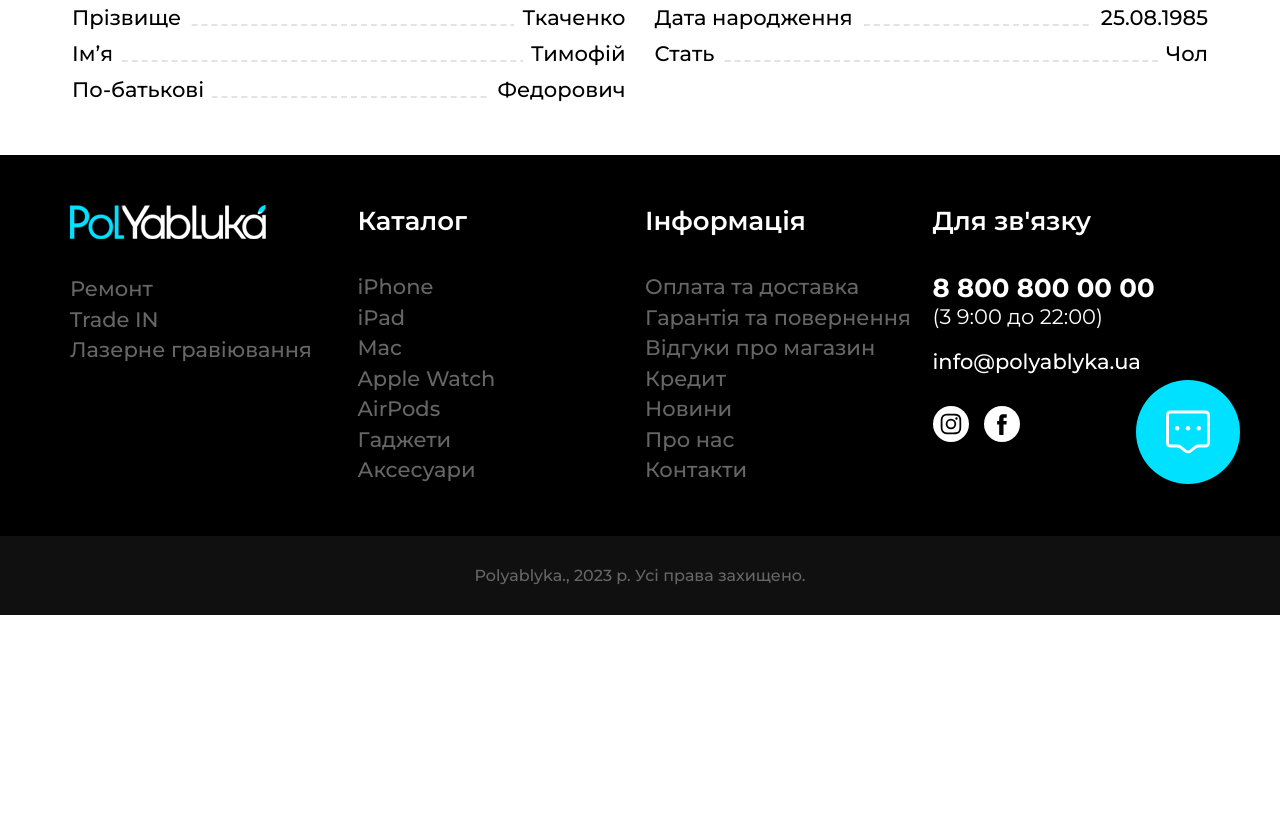
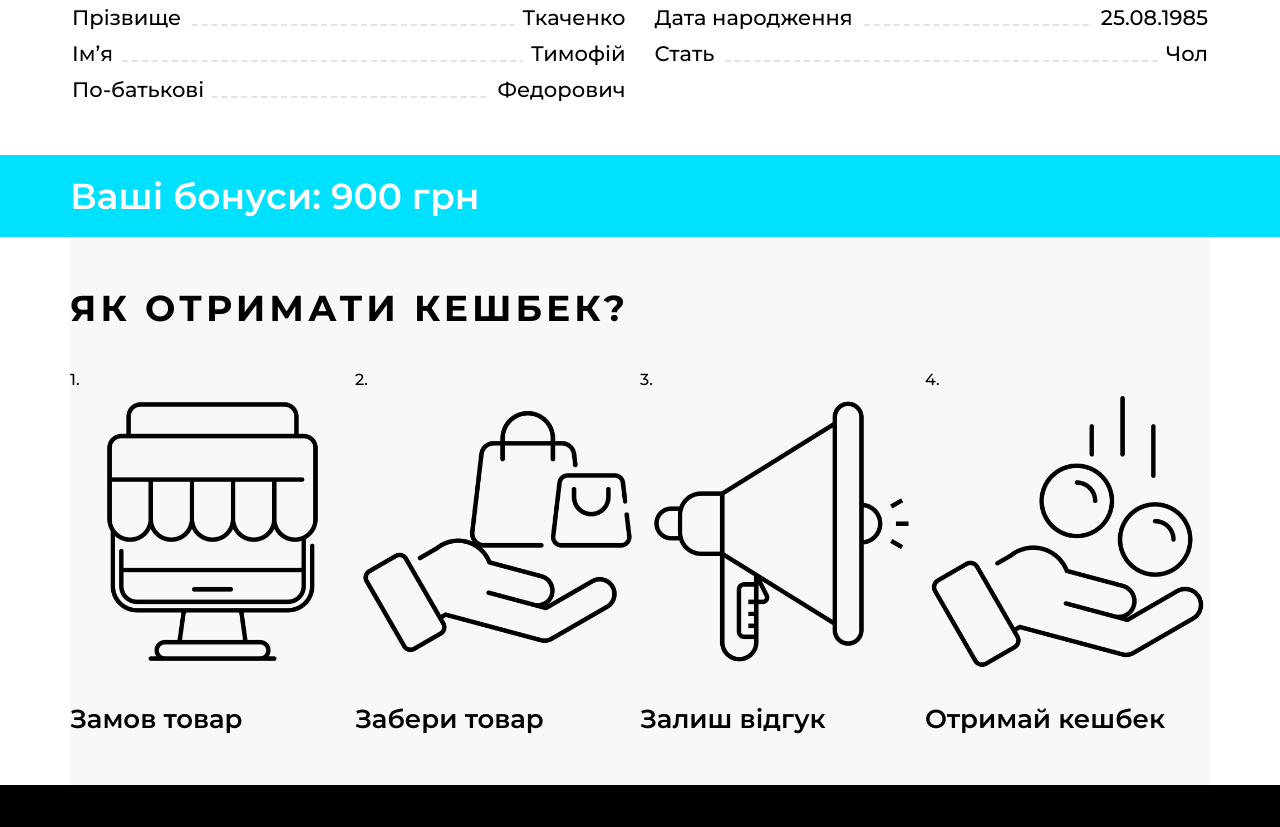
Before and after one commit to AdrianRazor/PolYabluka, a website: page src/profile.html in a window 1280 px wide. Shown: the part 393-1220 px from the top of the page. Before the commit the page ends 1008 px from the top, so only its background shows below. Drawn offline with nearby package versions, Linux system fonts and the light colour scheme; files that its build step writes are made by us from their sources.

Commit message:
added steps section

```diff
--- a/src/profile.html
+++ b/src/profile.html
@@ -481,6 +481,61 @@
           </div>
         </div>
       </section>
+
+      <section class="steps">
+        <div class="stripe">
+          <div class="container">
+            <h2 class="title stripe__title">
+              Ваші бонуси:
+              <span>900 грн</span>
+            </h2>
+          </div>
+        </div>
+
+        <div class="container">
+          <div class="steps__wrapper">
+            <h2 class="title">Як отримати кешбек?</h2>
+            <ul class="steps__list">
+              <li class="steps__item">
+                <div class="steps__num">
+                  1.
+                  <div class="steps__img">
+                    <img src="img/steps-1.png" alt="icon" />
+                  </div>
+                </div>
+                <p class="headline">Замов товар</p>
+              </li>
+              <li class="steps__item">
+                <div class="steps__num">
+                  2.
+                  <div class="steps__img">
+                    <img src="img/steps-2.png" alt="icon" />
+                  </div>
+                </div>
+                <p class="headline">Забери товар</p>
+              </li>
+              <li class="steps__item">
+                <div class="steps__num">
+                  3.
+                  <div class="steps__img">
+                    <img src="img/steps-3.png" alt="icon" />
+                  </div>
+                </div>
+                <p class="headline">Залиш відгук</p>
+              </li>
+              <li class="steps__item">
+                <div class="steps__num">
+                  4.
+                  <div class="steps__img">
+                    <img src="img/steps-4.png" alt="icon" />
+                  </div>
+                </div>
+                <p class="headline">Отримай кешбек</p>
+              </li>
+            </ul>
+          </div>
+        </div>
+      </section>
     </main>
 
     <footer id="colophon" class="footer">
--- /dev/null
+++ b/src/scss/blocks/steps.scss
@@ -0,0 +1,28 @@
+.steps {
+  &__wrapper {
+    padding: 50px 0;
+    background-color: $light;
+
+    display: flex;
+    flex-direction: column;
+    gap: 40px;
+  }
+
+  &__list {
+    display: grid;
+    grid-template-columns: repeat(4, 1fr);
+    justify-items: center;
+  }
+
+  &__item {
+    display: flex;
+    flex-direction: column;
+    gap: 30px;
+  }
+
+  &__num {
+  }
+
+  &__img {
+  }
+}
--- a/src/scss/main.scss
+++ b/src/scss/main.scss
@@ -52,5 +52,6 @@
 @import "blocks/bonus.scss";
 
 @import "blocks/profile.scss";
+@import "blocks/steps.scss";
 
 @import "blocks/news.scss";
```
Also changed, not shown: src/img/steps-1.png (added), src/img/steps-2.png (added), src/img/steps-3.png (added), src/img/steps-4.png (added).
